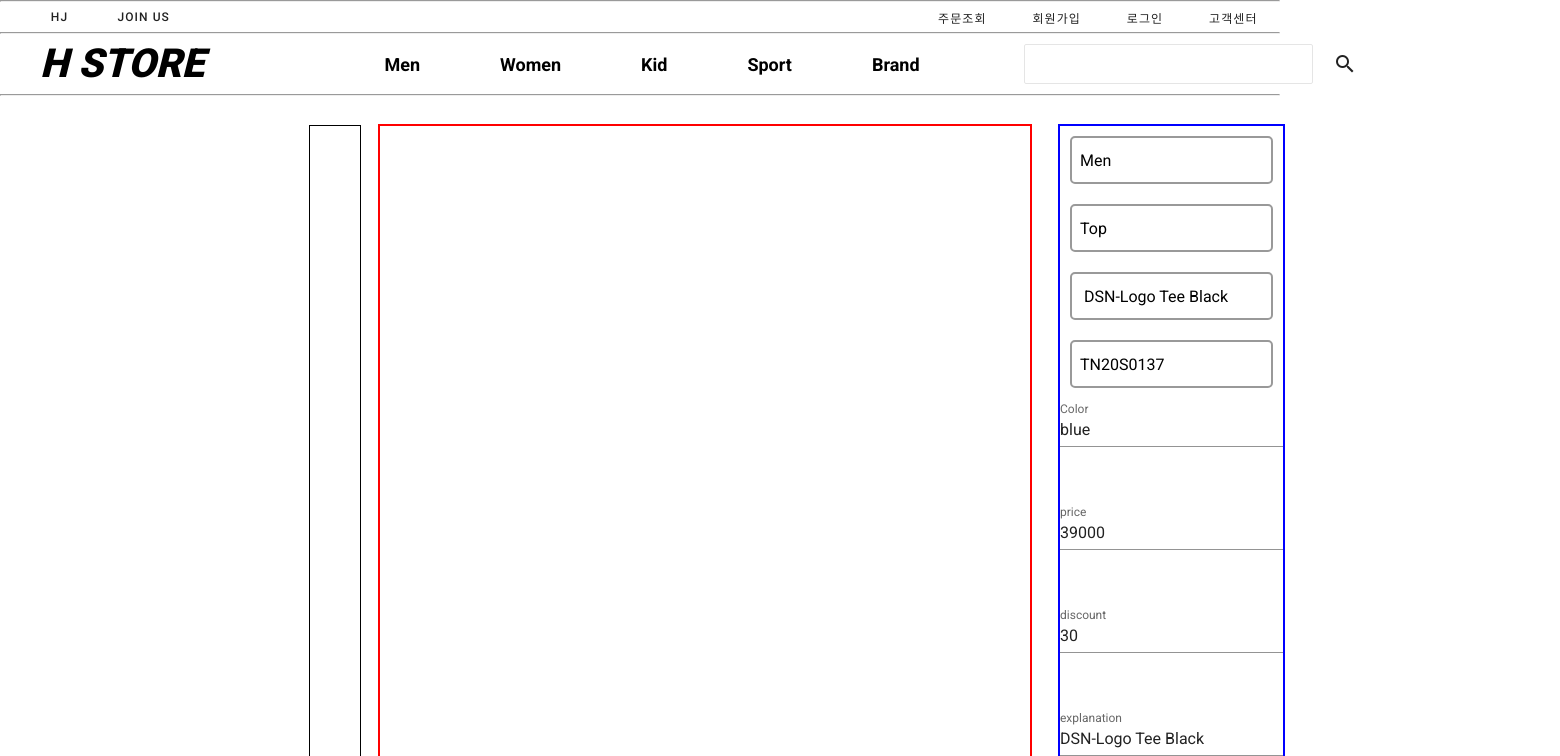
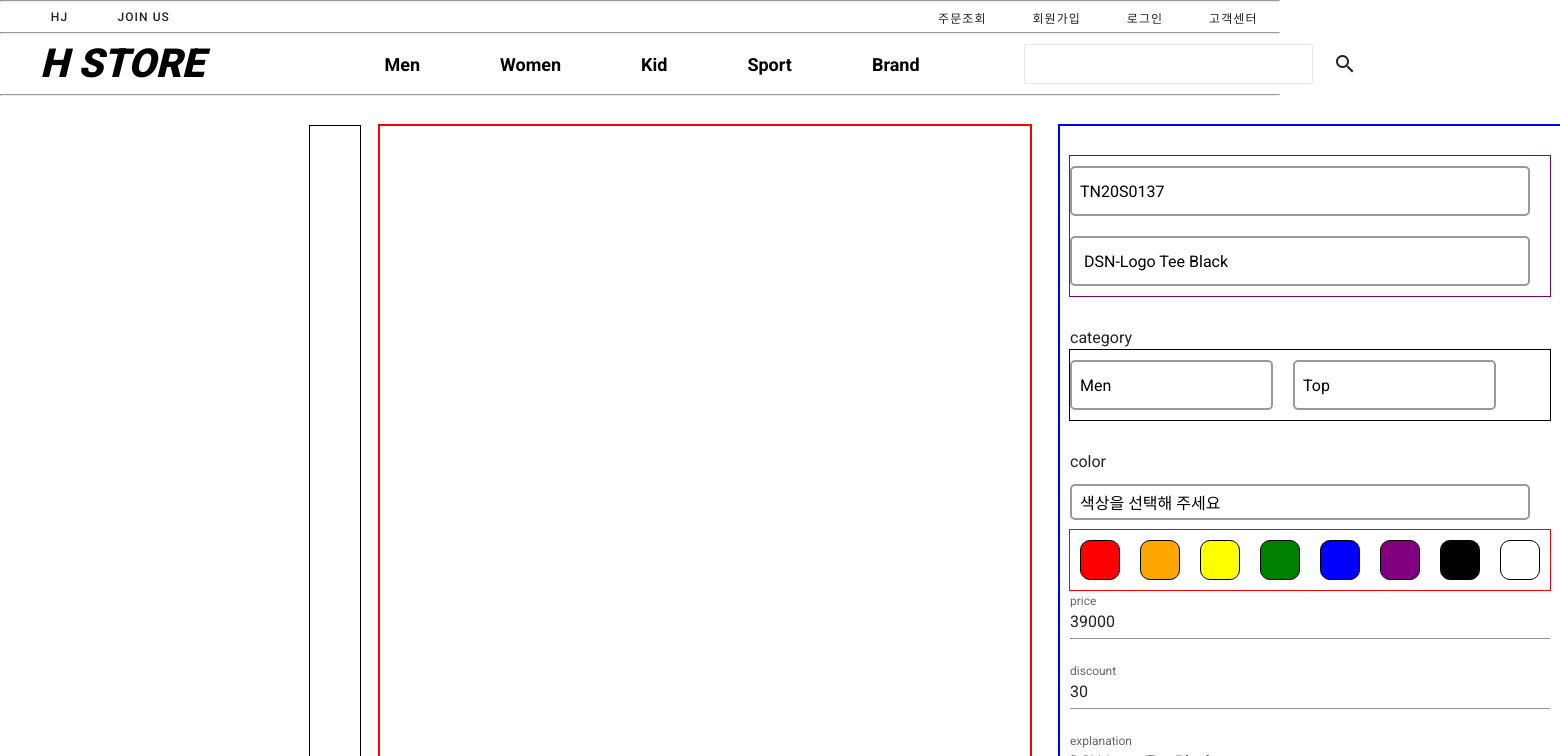
Before and after one commit to rlaguswhd19/ToyProject_Shopping, a Vue app in the folder shopping_front/: page / in a window 1280 px wide. Shown: the top 756 px of the page, 1560 px wide, since content can reach past the window. Built offline with nearby package versions, Linux system fonts and the light colour scheme.

Commit message:
front: createDress color 선택 생성

```diff
--- a/shopping_front/src/components/dress/createDress.vue
+++ b/shopping_front/src/components/dress/createDress.vue
@@ -102,8 +102,26 @@
 				<v-btn @click="changeRepresentation">대표이미지</v-btn>
 			</div>
 		</div>
-		<div class="input_wrap">
-			<div>
+
+		<!-- 입력 -->
+
+		<div class="info_wrap">
+			<div class="input_wrap">
+				<input
+					type="text"
+					class="hj_input"
+					v-model="dressDto.article_number"
+					placeholder="article_number"
+				/>
+				<input
+					type="text"
+					class="hj_input"
+					v-model="dressDto.name"
+					placeholder="name"
+				/>
+			</div>
+			<span>category</span>
+			<div class="category_wrap">
 				<input
 					type="text"
 					class="hj_input"
@@ -113,31 +131,39 @@
 				<input
 					type="text"
 					class="hj_input"
-					placeholder="category"
+					placeholder="dress_type"
 					v-model="dressDto.dress_type"
 				/>
 			</div>
 
+			<!-- 여기도 selector 색깔 에시를 주고 선택하기 색깔 보여주고... -->
+			<span>color</span>
 			<input
 				type="text"
 				class="hj_input"
-				v-model="dressDto.name"
-				placeholder="name"
+				placeholder="색상을 선택해 주세요."
+				readonly
+				v-model="dressDto.color"
 			/>
-			<input
-				type="text"
-				class="hj_input"
-				v-model="dressDto.article_number"
-				placeholder="article_number"
-			/>
-
-			<!-- 여기도 selector -->
-			<v-text-field
-				label="Color"
-				placeholder="색깔을 입력하세요."
-				v-model="dressDto.color"
-			></v-text-field>
-
+			<div class="colors_wrap">
+				<div v-for="color in colors" :key="color">
+					<div
+						v-if="color == dressDto.color"
+						class="color_box"
+						:style="
+							'background-color:' +
+							color +
+							'; border: 5px black solid;'
+						"
+					></div>
+					<div
+						v-else
+						class="color_box"
+						@click="changeColor(color)"
+						:style="'background-color:' + color"
+					></div>
+				</div>
+			</div>
 			<v-text-field
 				label="price"
 				placeholder="가격을 입력하세요."
@@ -173,20 +199,28 @@ export default {
 				dress_type: 'Top',
 				sex: 'Men',
 				price: '39000',
-				color: 'blue',
+				color: '색상을 선택해 주세요',
 				discount: '30',
 				explanation: 'DSN-Logo Tee Black',
 				dimage: '',
 				dsize: [],
 			},
-
+			colors: [
+				'RED',
+				'ORANGE',
+				'YELLOW',
+				'GREEN',
+				'BLUE',
+				'PURPLE',
+				'BLACK',
+				'WHITE',
+			],
 			files: '',
 			previews: [],
 			// 대표 이미지 인덱스
 			representationPreview: 0,
 			// 크게 보이는 이미지
 			bigPreview: 0,
-			// 현재 선택된 미리보기
 		}
 	},
 	methods: {
@@ -210,7 +244,9 @@ export default {
 				})
 			}
 		},
-
+		changeColor(color) {
+			this.dressDto.color = color
+		},
 		post_dress() {
 			let formData = new FormData()
 
--- a/shopping_front/src/css/dress/dressDetail.css
+++ b/shopping_front/src/css/dress/dressDetail.css
@@ -29,7 +29,7 @@
 	outline: 2px red solid;
 }
 
-.input_wrap {
+.info_wrap {
 	justify-content: center;
 	display: flex;
 	flex-direction: column;
@@ -37,13 +37,49 @@
 	margin-left: 30px;
 	width: 100%;
 	height: 720px;
+	padding: 10px;
 }
+
+.input_wrap{
+	outline: 1px purple solid;
+	display: flex;
+	flex-direction: column;
+	margin: 20px 0;
+	margin-bottom: 30px;
+}
+
 
 .hj_input {
 	border: 2px #999999 solid;
 	border-radius: 5px;
-	height: 48px;
+	height: 50px;
 	/* width: 100%; */
 	padding: 1px 8px;
+	margin: 10px 0;
+	margin-right: 20px;
+}
+
+.category_wrap{
+	outline: 1px black solid;
+	margin-bottom: 30px;
+}
+
+.colors_wrap{
+	display: flex;
+	flex-direction: row;
+	width: 100%;
+	outline: 1px red solid;
+}
+
+.color_box{
+	width: 40px;
+	height: 40px;
 	margin: 10px;
+	border: 1px black solid;
+	border-radius: 10px;
 }
+
+.color_box:hover{
+	border: 4px black solid;
+	/* outline: 5px black solid; */
+}
```
